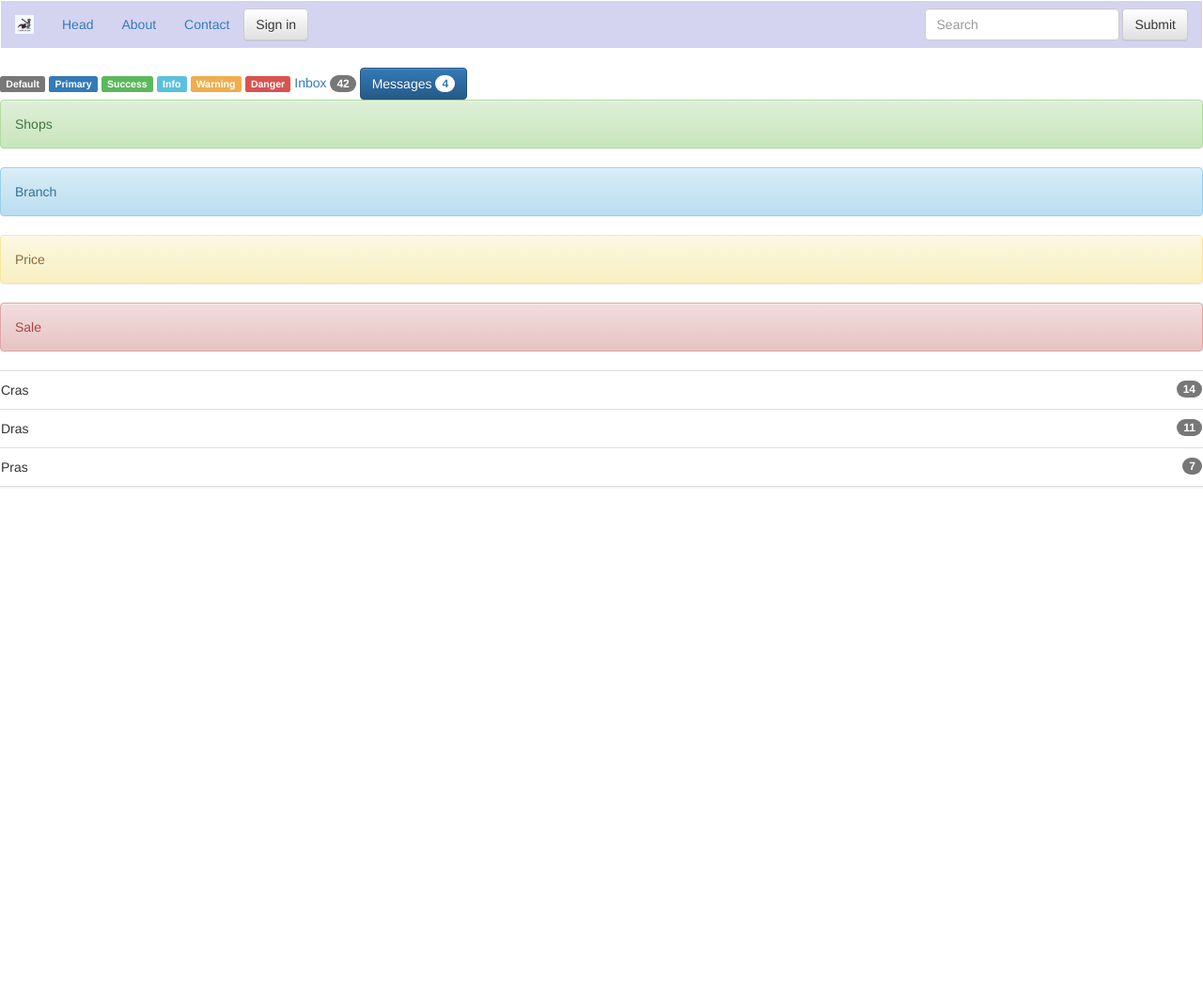
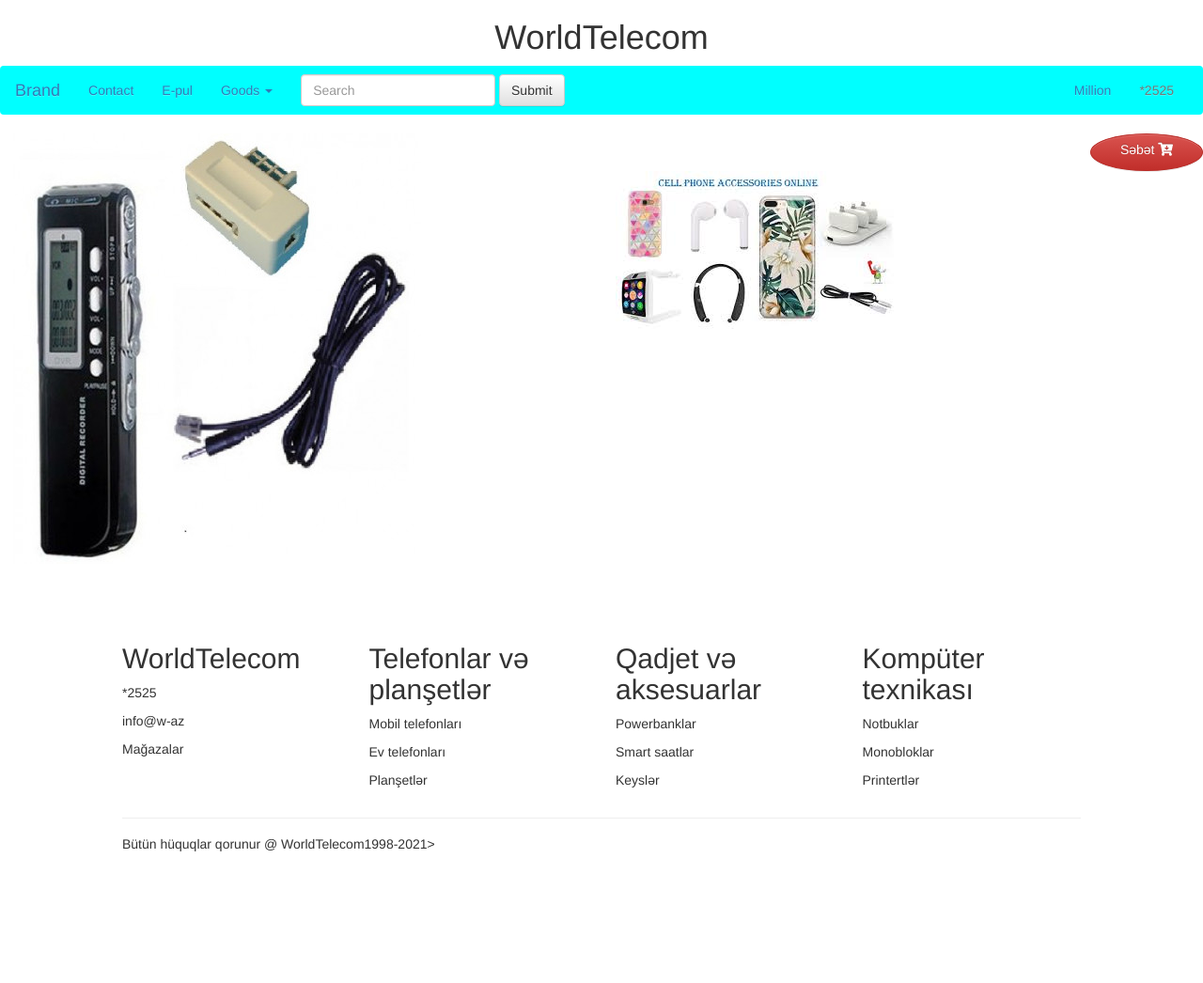
Before and after one commit to HakimIbrahimov/MyProjects, a plain HTML site: page index.html in a window 1280 px wide. Shown: the whole page at 94% size. Before the commit the page ends 800 px from the top, so only its background shows below. Drawn offline with nearby package versions, Linux system fonts and the light colour scheme.

Commit message:
Add files via upload

```diff
--- a/index.html
+++ b/index.html
@@ -4,7 +4,7 @@
     <meta charset="UTF-8">
     <meta http-equiv="X-UA-Compatible" content="IE=edge">
     <meta name="viewport" content="width=device-width, initial-scale=1.0">
-    <title>Document</title><!-- Latest compiled and minified CSS -->
+    <title>Document</title><link rel="stylesheet" href="style,css"><!-- Latest compiled and minified CSS -->
     <link rel="stylesheet" href="https://stackpath.bootstrapcdn.com/bootstrap/3.4.1/css/bootstrap.min.css" integrity="sha384-HSMxcRTRxnN+Bdg0JdbxYKrThecOKuH5zCYotlSAcp1+c8xmyTe9GYg1l9a69psu" crossorigin="anonymous">
 
     <!-- Optional theme -->
@@ -12,64 +12,112 @@
 
     <!-- Latest compiled and minified JavaScript -->
     <script src="https://stackpath.bootstrapcdn.com/bootstrap/3.4.1/js/bootstrap.min.js" integrity="sha384-aJ21OjlMXNL5UyIl/XNwTMqvzeRMZH2w8c5cRVpzpU8Y5bApTppSuUkhZXN0VxHd" crossorigin="anonymous"></script>
+    <link rel="stylesheet" href="https://cdnjs.cloudflare.com/ajax/libs/font-awesome/5.15.3/css/all.min.css" integrity="sha512-iBBXm8fW90+nuLcSKlbmrPcLa0OT92xO1BIsZ+ywDWZCvqsWgccV3gFoRBv0z+8dLJgyAHIhR35VZc2oM/gI1w==" crossorigin="anonymous" />
+
 </head>
 <body>
-     <nav class="navbar navbar-primary" >
-        <div class="container-fluid" style="background-color: rgb(212, 212, 241);" >
-            <div class="navbar-header" >
-                <a href="#" class="navbar-brand" ><img src="il1.png" style="width: 20px; height: 20px;" alt=""></a>
+  <h1 class="Head" style="text-align: center;" >WorldTelecom</h1>
+    <nav class="navbar navbar-primary" style="background-color: aqua;" >
+        <div class="container-fluid">
+          <!-- Brand and toggle get grouped for better mobile display -->
+          <div class="navbar-header">
+            <button type="button" class="navbar-toggle collapsed" data-toggle="collapse" data-target="#bs-example-navbar-collapse-1" aria-expanded="false">
+              <span class="sr-only">Toggle navigation</span>
+              <span class="icon-bar"></span>
+              <span class="icon-bar"></span>
+              <span class="icon-bar"></span>
+            </button>
+            <a class="navbar-brand" href="https://www.google.az/search?q=brand+mobile+phone&source=lnms&tbm=isch&sa=X&ved=2ahUKEwj7z_GInMzwAhWghf0HHSkbCGcQ_AUoAXoECAEQAw&biw=1366&bih=625">Brand</a>
           </div>
 
-            <div>
-                <ul class="nav navbar-nav" >
-                    <li class="active" ><a href="#">Head</a></li>
-                    <li><a href="#">About</a></li>
-                    <li><a href="#">Contact</a></li>
+          <!-- Collect the nav links, forms, and other content for toggling -->
+          <div class="collapse navbar-collapse" id="bs-example-navbar-collapse-1">
+            <ul class="nav navbar-nav">
+              <li class="active"><a href="https://w-t.az/elaqe">Contact <span class="sr-only">(current)</span></a></li>
+              <li><a href="https://epul.az/epay/frame/1313">E-pul</a></li>
+              <li class="dropdown">
+                <a href="https://w-t.az/" class="dropdown-toggle" data-toggle="dropdown" role="button" aria-haspopup="true" aria-expanded="false">Goods <span class="caret"></span></a>
+                <ul class="dropdown-menu">
+                  <li><a href="#">Action</a></li>
+                  <li><a href="#">Another action</a></li>
+                  <li><a href="#">Something else here</a></li>
+                  <li role="separator" class="divider"></li>
+                  <li><a href="#">Separated link</a></li>
+                  <li role="separator" class="divider"></li>
+                  <li><a href="#">One more separated link</a></li>
                 </ul>
-            </div>
-            <button type="button" class="btn btn-default navbar-btn">Sign in</button>
-            <form class="navbar-form navbar-right" role="search">
+              </li>
+            </ul>
+            <form class="navbar-form navbar-left">
               <div class="form-group">
                 <input type="text" class="form-control" placeholder="Search">
               </div>
               <button type="submit" class="btn btn-default">Submit</button>
             </form>
+            <ul class="nav navbar-nav navbar-right">
+              <li><a href="https://www.million.az/attributes/WorldTelecom">Million</a></li>
+              <!-- <li><button type="text" class="btn btn-default disabled">*2525</button></li> -->
+              <li class="disabled" > <a href="№">*2525</a></li>
+            </ul>
+          </div>
+        </div>
+      </nav>
+    <a href="https://w-t.az/sebet" class="btn btn-danger " role="button"  style="border-radius: 50%; float: right;display: block; margin-right: 0;clear: left; width: 120px; height: 40px;" >Səbət <i class="fas fa-cart-arrow-down"></i></a>
+
+<div class="row" >
+<div class="col-sm-6" > <img src="D1.jpg" alt=""> </div>
+<div class="col-sm-6"> <img src="images.jpg" alt=""> </div>
 </div>
 
-    </nav>
-    <span class="label label-default">Default</span>
-    <span class="label label-primary">Primary</span>
-    <span class="label label-success">Success</span>
-    <span class="label label-info">Info</span>
-    <span class="label label-warning">Warning</span>
-    <span class="label label-danger">Danger</span>
-    <a href="#">Inbox <span class="badge">42</span></a>
+<div class="container-fluid" style="padding: 130px; padding-top: 5%;" >
+<div class="row" >
+<div class="col-xs-3" >
+<h2>WorldTelecom</h2>
+<p>*2525</p>
+<p>info@w-az</p>
+<p>Mağazalar</p>
+</div>
+<div class="col-xs-3" >
+  <h2>Telefonlar və planşetlər</h2>
+  <p>Mobil telefonları</p>
+  <p>Ev telefonları</p>
+  <p>Planşetlər</p>
+</div>
+<div class="col-xs-3" >
+  <h2>Qadjet və aksesuarlar</h2>
+  <p>Powerbanklar</p>
+  <p>Smart saatlar</p>
+  <p>Keyslər</p>
+</div>
+<div class="col-xs-3" >
+  <h2>Kompüter texnikası</h2>
+  <p>Notbuklar</p>
+  <p>Monobloklar</p>
+  <p>Printertlər</p>
+</div>
+</div>
+<hr>
+<h5>Bütün hüquqlar qorunur @ WorldTelecom1998-2021></h5>
 
-<button class="btn btn-primary" type="button">
-  Messages <span class="badge">4</span>
-</button>
 
-<div class="alert alert-success" role="alert">Shops</div>
-<div class="alert alert-info" role="alert">Branch</div>
-<div class="alert alert-warning" role="alert">Price</div>
-<div class="alert alert-danger" role="alert">Sale</div>
-<div class="row" >
-<ul class="list-group" >
-    <li class="list-group-item">
-      <span class="badge">14</span>
-      Cras
-    </li>
-    <li class="list-group-item">
-        <span class="badge">11</span>
-        Dras
-      </li>
-      <li class="list-group-item">
-        <span class="badge">7</span>
-        Pras
-      </li>
 
-  </ul>
-</div>
+
+
+
+
+
+
+
+
+
+
+
+
+
+
+
+
+
 
 </body>
 </html>
```
Also changed, not shown: D1.jpg (added), images.jpg (added), q1.jpg (added). Lines whose indentation alone changed are shown as unchanged.
